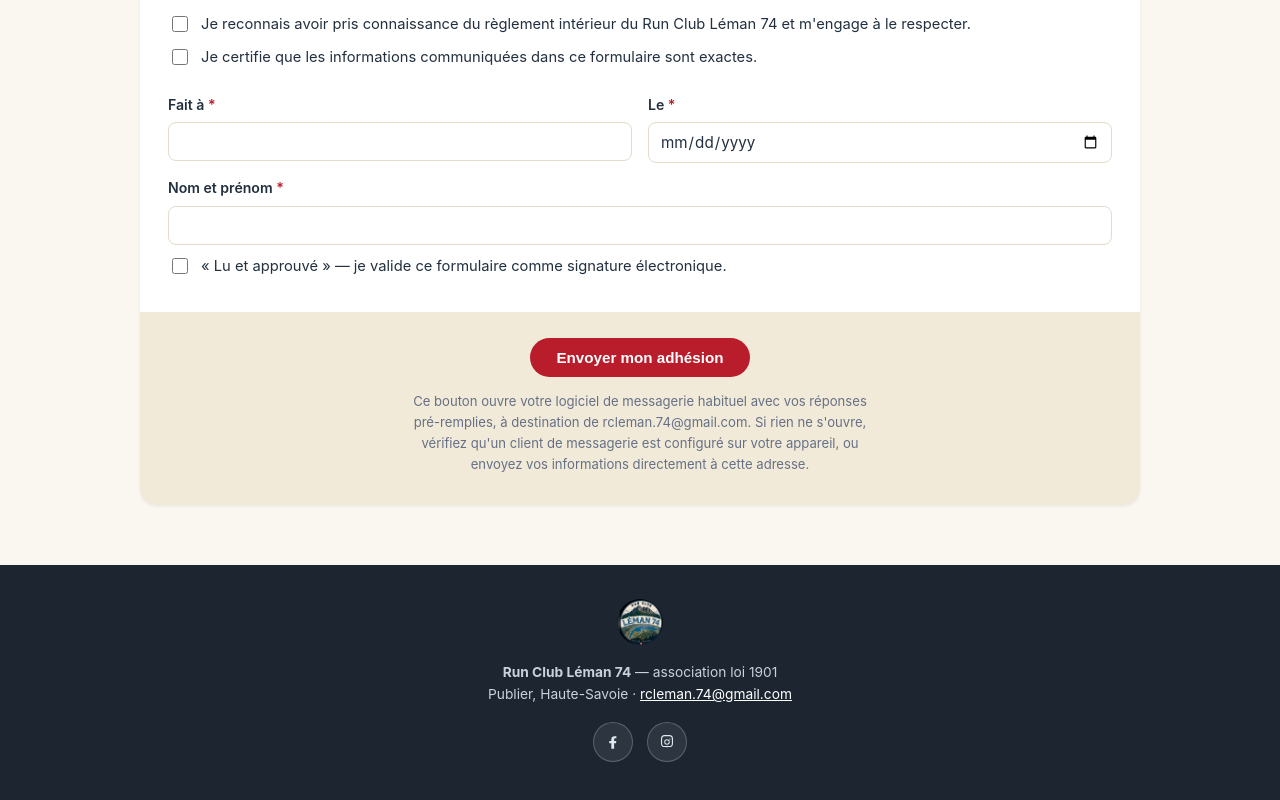
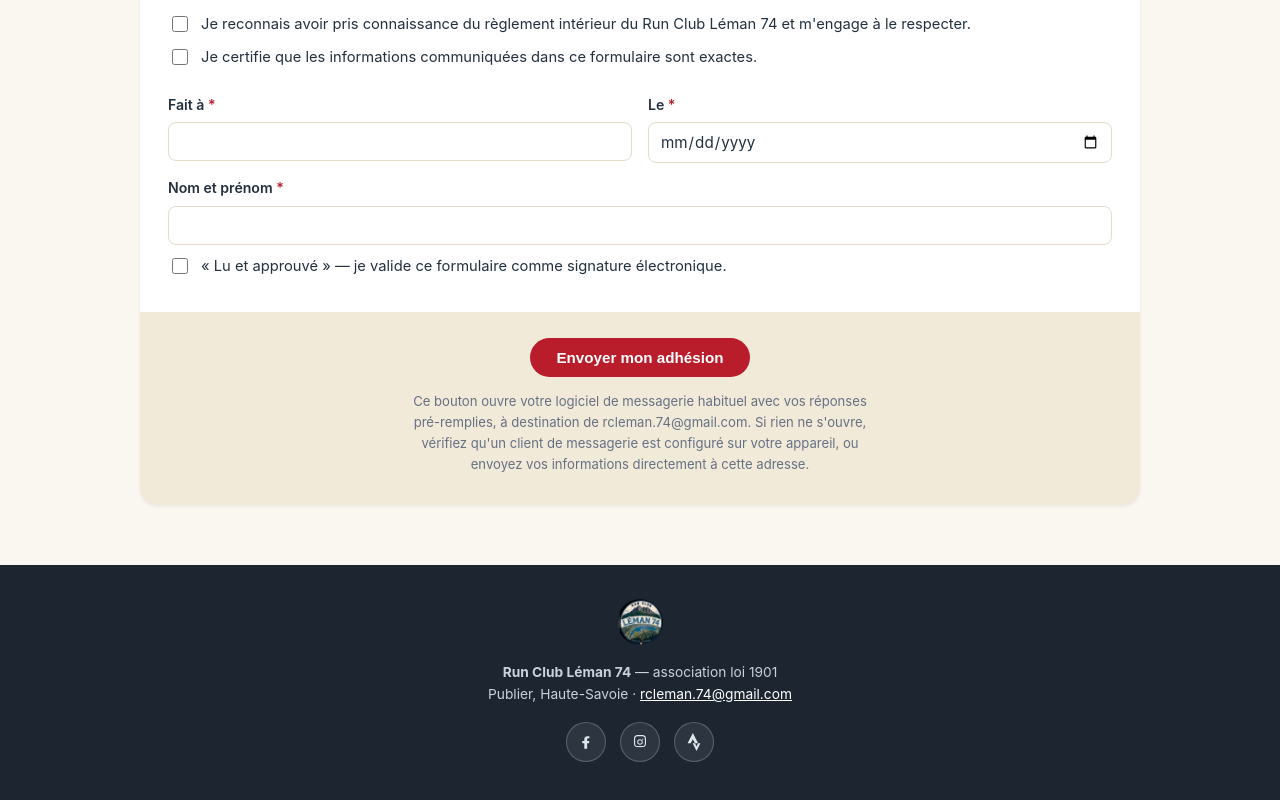
Before and after one commit to rcleman74/runclubleman74, a plain HTML site: page adhesion.html in a window 1280 px wide. Shown: the part 2330-3130 px from the top of the page. Drawn offline with Linux system fonts and the light colour scheme.

Commit message:
Ajout de l'icône Strava dans le footer commun

```diff
--- a/adhesion.html
+++ b/adhesion.html
@@ -258,6 +258,7 @@
   <div class="social-row">
     <a href="https://www.facebook.com/groups/2242717796504875" target="_blank" rel="noopener" aria-label="Facebook"><svg viewBox="0 0 24 24" aria-hidden="true"><path d="M13.5 21v-7.5h2.5l.4-3H13.5V8.5c0-.87.24-1.46 1.49-1.46H16.5V4.35C16.2 4.3 15.16 4.2 13.95 4.2c-2.5 0-4.2 1.53-4.2 4.33V10.5H7v3h2.75V21h3.75z"/></svg></a>
     <a href="https://www.instagram.com/runclubleman74/" target="_blank" rel="noopener" aria-label="Instagram"><svg viewBox="0 0 24 24" aria-hidden="true"><path d="M12 8.3a3.7 3.7 0 1 0 0 7.4 3.7 3.7 0 0 0 0-7.4zm0 6.1a2.4 2.4 0 1 1 0-4.8 2.4 2.4 0 0 1 0 4.8zm4.7-6.26a.86.86 0 1 1-1.72 0 .86.86 0 0 1 1.72 0zM20 7.3c-.06-1.24-.34-2.34-1.24-3.24C17.86 3.16 16.76 2.88 15.52 2.82 14.24 2.75 9.76 2.75 8.48 2.82 7.24 2.88 6.14 3.16 5.24 4.06 4.34 4.96 4.06 6.06 4 7.3 3.93 8.58 3.93 13.06 4 14.34c.06 1.24.34 2.34 1.24 3.24.9.9 2 1.18 3.24 1.24 1.28.07 5.76.07 7.04 0 1.24-.06 2.34-.34 3.24-1.24.9-.9 1.18-2 1.24-3.24.07-1.28.07-5.76 0-7.04zM18.2 15.8a2.44 2.44 0 0 1-1.38 1.38c-.95.38-3.2.29-4.82.29s-3.88.08-4.82-.29a2.44 2.44 0 0 1-1.38-1.38c-.38-.95-.29-3.2-.29-4.82s-.08-3.88.29-4.82A2.44 2.44 0 0 1 7.18 4.78c.95-.38 3.2-.29 4.82-.29s3.88-.08 4.82.29c.68.27 1.11.7 1.38 1.38.38.95.29 3.2.29 4.82s.08 3.88-.29 4.82z"/></svg></a>
+    <a href="https://www.strava.com/clubs/1944340" target="_blank" rel="noopener" aria-label="Strava"><svg viewBox="0 0 24 24" aria-hidden="true"><path d="M15.387 17.944l-2.089-4.116h-3.065L15.387 24l5.15-10.172h-3.066m-7.008-5.599l2.836 5.598h4.172L10.463 0l-7 13.828h4.169"/></svg></a>
   </div>
 </footer>
 
```
Also changed, not shown: contact.html (+1 -0 lines), index.html (+1 -0 lines), le-club.html (+1 -0 lines), sorties.html (+1 -0 lines).
